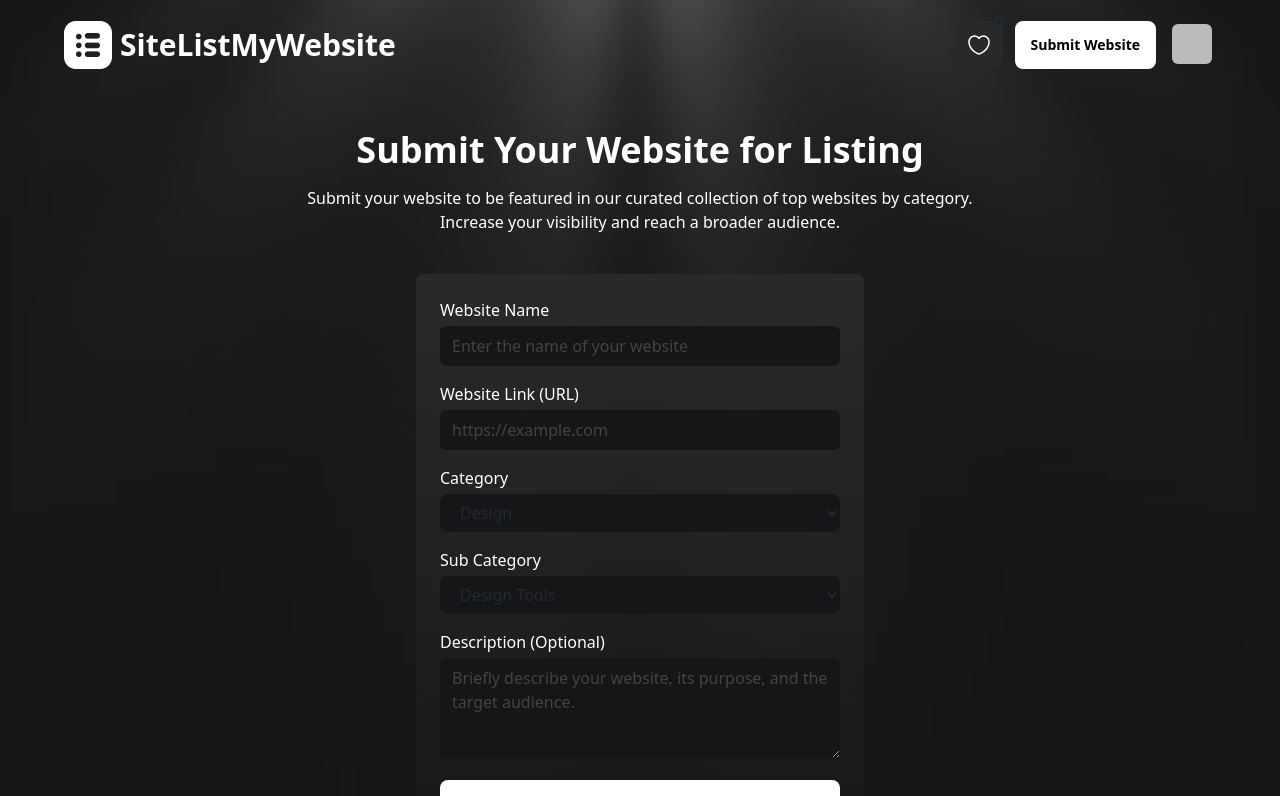
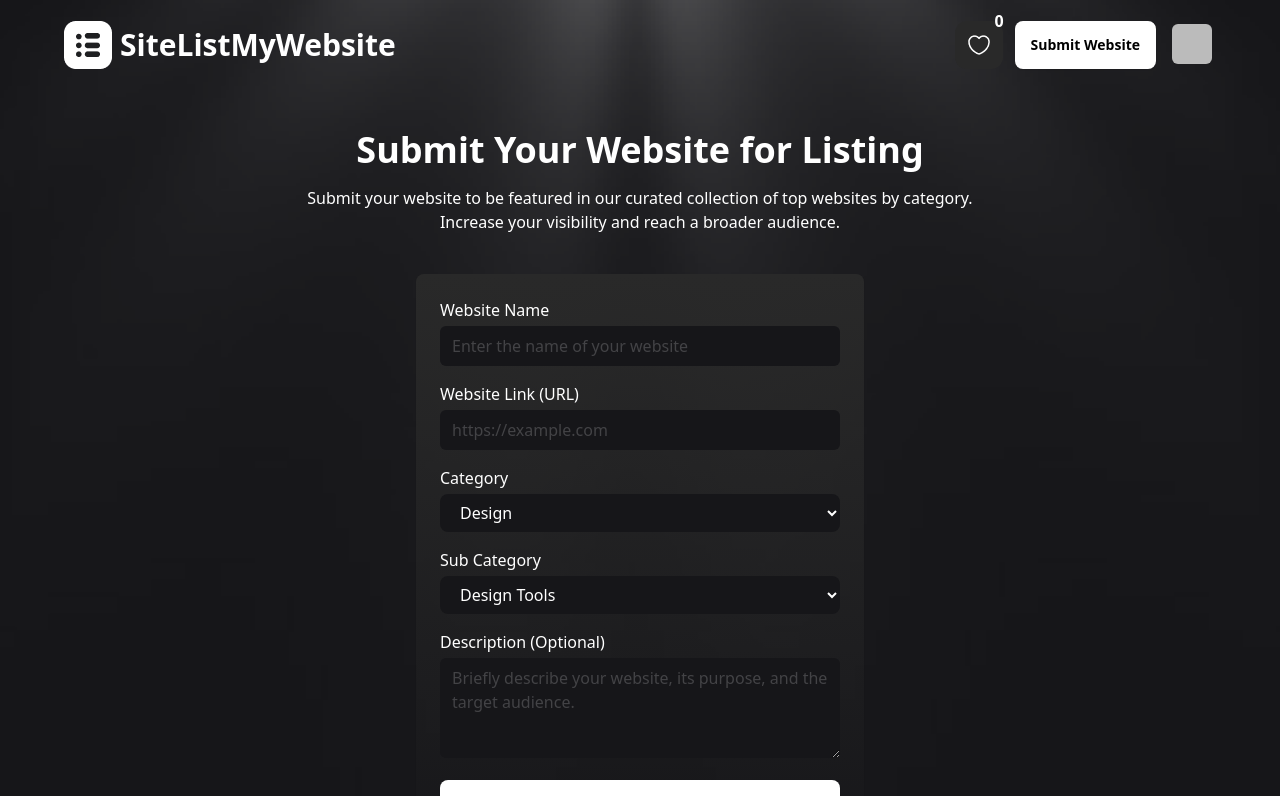
Before and after one commit to Tufazzul1/Site-list, a React (Vite) app: page /submit in a window 1280 px wide. Shown: the top 796 px of the page. Built offline with nearby package versions, Linux system fonts and the light colour scheme; no server answers; sample sign-in values are in the browser's storage.

Commit message:
Created Private route

```diff
--- a/index.html
+++ b/index.html
@@ -1,5 +1,5 @@
 <!doctype html>
-<html lang="en">
+<html lang="en" data-theme="light">
   <head>
     <meta charset="UTF-8" />
     <link rel="icon" type="image/svg+xml" href="/Frame 13.png" />
--- a/src/components/Form.jsx
+++ b/src/components/Form.jsx
@@ -95,7 +95,7 @@
                             value={formData.category}
                             required
                             onChange={handleInputChange}
-                            className="border-none bg-[#161619] h-[38px] w-full px-2 py-1 md:px-4 rounded-lg"
+                            className="border-none text-white bg-[#161619] h-[38px] w-full px-2 py-1 md:px-4 rounded-lg"
                         >
                             <option value="Design">Design</option>
                             <option value="Technology">Technology</option>
@@ -111,7 +111,7 @@
                             value={formData.subCategory}
                             onChange={handleInputChange}
                             required
-                            className="border-none bg-[#161619] h-[38px] w-full px-2 py-1 md:px-4 rounded-lg"
+                            className="border-none text-white bg-[#161619] h-[38px] w-full px-2 py-1 md:px-4 rounded-lg"
                         >
                             <option value="Design Tools">Design Tools</option>
                             <option value="Icons">Icons</option>
@@ -125,7 +125,7 @@
                             name="description"
                             value={formData.description}
                             onChange={handleInputChange}
-                            className="w-full px-3 py-2 border-none bg-[#161619] placeholder:text-[#434346] rounded-md outline-none hover:bg-[#434346] placeholder:hover:text-gray-400 h-[100px]"
+                            className="w-full px-3 py-2 border-none text-white bg-[#161619] placeholder:text-[#434346] rounded-md outline-none hover:bg-[#434346] placeholder:hover:text-gray-400 h-[100px]"
                             placeholder="Briefly describe your website, its purpose, and the target audience."
                         />
                     </div>
--- /dev/null
+++ b/src/components/Loading.jsx
@@ -0,0 +1,11 @@
+
+
+const Loading = () => {
+    return (
+        <div>
+            <span className="loading loading-dots loading-lg"></span>
+        </div>
+    );
+};
+
+export default Loading;
--- a/src/pages/SignUp/SignUp.jsx
+++ b/src/pages/SignUp/SignUp.jsx
@@ -2,38 +2,37 @@
 import Button from "../../shared/Button";
 import useAuth from "../../hooks/useAuth";
 
-
 const SignUp = () => {
-
-    const {  signInWithGoogle  } = useAuth();
+    const { signInWithGoogle } = useAuth();
     const navigate = useNavigate();
     const location = useLocation();
 
+    const from = location.state?.from?.pathname || '/';
+
     const handleSocialLogin = () => {
-
         signInWithGoogle()
             .then(result => {
                 const userInfo = {
                     email: result?.user?.email,
                     name: result?.user?.displayName,
                     photo: result?.user?.photoURL,
-                }
+                };
                 console.log(userInfo);
-                console.log(result.user);
-                navigate(location?.state ? location.state : '/');
+                navigate(from, { replace: true });
+            })
 
-            })
             .catch(error => {
-                console.log(error)
-            }
-            )
-    }
+                console.log(error);
+            });
+    };
 
     return (
         <div className="text-white py-10 text-center font-semibold min-h-screen">
             <h2 className="text-3xl md:text-4xl mb-3">Sign Up with Google</h2>
-
-            <p className="font-light">Create your account quickly and securely using your Google account. <br /> Sign up to explore and submit top websites by category.</p>
+            <p className="font-light">
+                Create your account quickly and securely using your Google account. <br />
+                Sign up to explore and submit top websites by category.
+            </p>
 
             <div className="mt-6">
                 <Button onClick={handleSocialLogin} text={"Sign Up with Google"} />
--- a/src/providers/AuthProviders.jsx
+++ b/src/providers/AuthProviders.jsx
@@ -37,6 +37,7 @@
         const unSubscribe = onAuthStateChanged(auth, currentUser => {
             setUser(currentUser);
             console.log(currentUser);
+            setLoading(false);
         });
         return () => {
             unSubscribe();
--- /dev/null
+++ b/src/routes/PrivateRoute.jsx
@@ -0,0 +1,20 @@
+import { Navigate, useLocation } from "react-router-dom";
+import Loading from "../components/Loading";
+import useAuth from "../hooks/useAuth";
+
+const PrivateRoute = ({ children }) => {
+    const { user, loading } = useAuth();
+    const location = useLocation();
+
+    if (loading) {
+        return <Loading />;
+    }
+
+    if (user) {
+        return children;
+    }
+
+    return <Navigate to="/signup" state={{ from: location }} replace />;
+};
+
+export default PrivateRoute;
--- a/src/shared/Footer/Footer.jsx
+++ b/src/shared/Footer/Footer.jsx
@@ -8,7 +8,7 @@
             <h2 className="text-3xl md:text-4xl font-semibold">See More Website List by Category</h2>
             <p>Explore our comprehensive collection of websites categorized for easy browsing. <br /> Discover top websites in design, tech, e-commerce and more </p>
 
-            <Button text="Browse by Caregory"></Button>
+            <Button to={'/category'} text="Browse by Caregory"></Button>
 
         </footer>
 
--- a/src/shared/Navbar/Navbar.jsx
+++ b/src/shared/Navbar/Navbar.jsx
@@ -25,9 +25,9 @@
 
             <div className="flex gap-3 items-center">
 
-                <Link className="relative" to="/">
+                <Link className="relative" to="/profile">
                     <img  src="/heart.png" alt="favourite-icon" />
-                    <span className="font-bold absolute mt-[-60px] ml-[40px]">0</span>
+                    <span className="font-bold text-white absolute mt-[-60px] ml-[40px]">0</span>
                 </Link>
 
                 <Button to={"/submit"} text="Submit Website"></Button>
@@ -39,7 +39,7 @@
                                 <img alt="User-avatar" src={user?.photoURL || ""} />
                             </div>
                         </div>
-                        <ul tabIndex={0} className="menu menu-sm dropdown-content rounded-md mt-3 z-[100] p-2 shadow bg-[#434346] ">
+                        <ul tabIndex={0} className="menu menu-sm dropdown-content rounded-md mt-3 z-[100] p-2 shadow bg-[#434346] gap-1">
                             <li><Link to={'/profile'} className="btn btn-sm px-4 bg-white text-black hover:bg-[#434346] hover:text-white">Profile</Link></li>
                             <li><Button text="Log Out" onClick={handleLogOut} className='btn-sm w-24'></Button></li>
 
```
Also changed, not shown: src/routes/Routes.jsx (+4 -3 lines).
